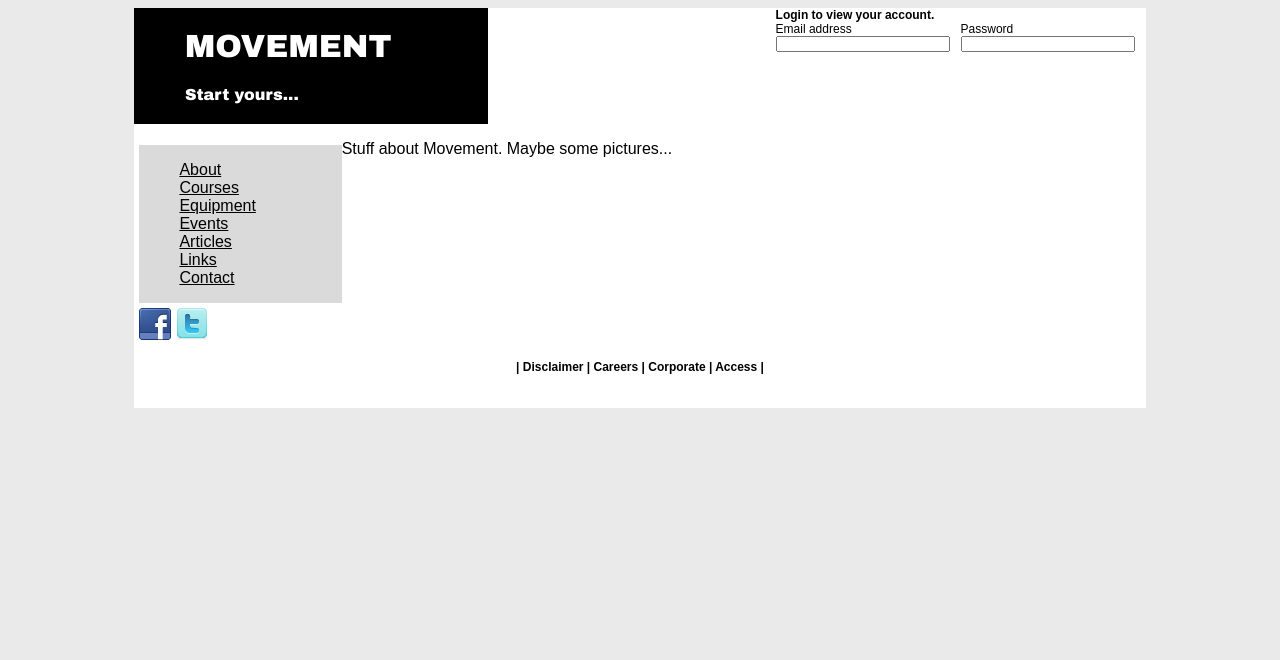
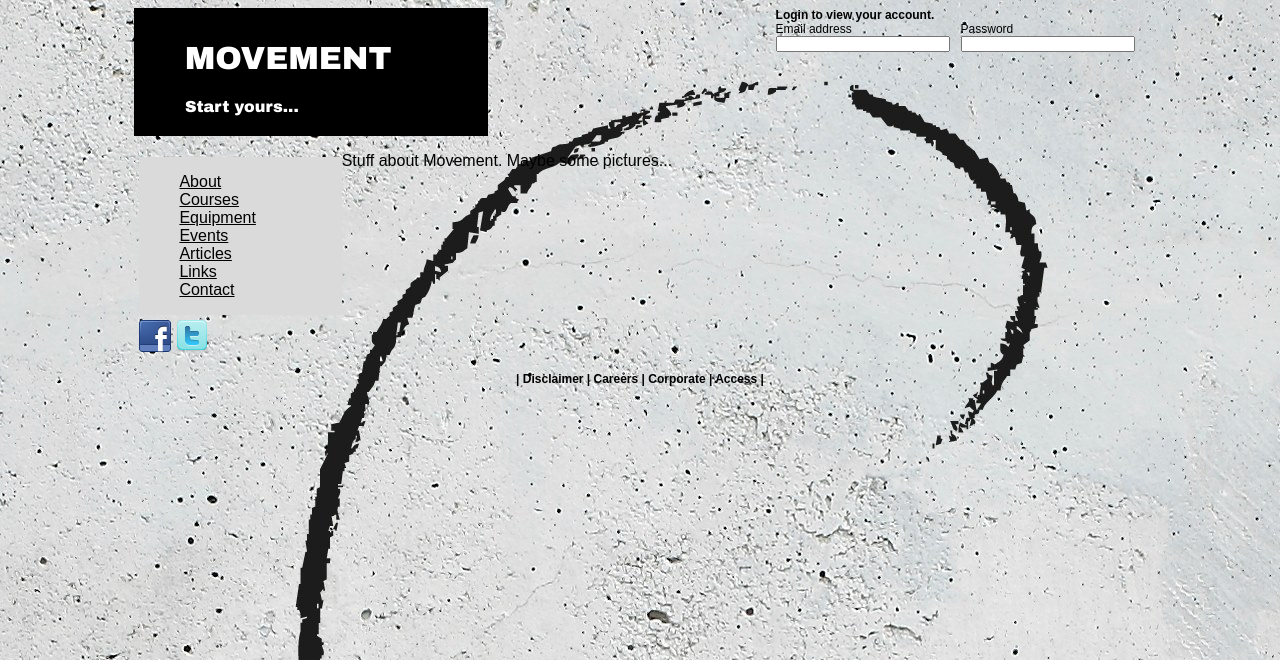
Before and after one commit to Joboto/WebDDev, a PHP site: page /about.html in a window 1280 px wide. Shown: the top 660 px of the page. Run offline with PHP 8.4, Linux system fonts and the light colour scheme.

Commit message:
Changing background image
Monkey on concrete image.

```diff
--- a/movement/about.html
+++ b/movement/about.html
@@ -8,10 +8,10 @@
 <body>
 <div id="container">
 	<div id="header">
-		<div id="logo">
+		<a href="index.php" id="logo"><div>
 			<h1>MOVEMENT</h1>
 			<h4>Start yours...</h4>
-		</div>
+		</div></a>
 	<div id="loginbox">
 		<h4 style="margin:0">Login to view your account.</h4>
 		<form>
--- a/movement/contact.php
+++ b/movement/contact.php
@@ -8,10 +8,10 @@
 <body>
 <div id="container">
 	<div id="header">
-		<div id="logo">
+		<a href="index.php" id="logo"><div>
 			<h1>MOVEMENT</h1>
 			<h4>Start yours...</h4>
-		</div>
+		</div></a>
 	<div id="loginbox">
 		<h4 style="margin:0">Login to view your account.</h4>
 		<form>
--- a/movement/css/structure.css
+++ b/movement/css/structure.css
@@ -1,5 +1,5 @@
- body{background-color:#EAEAEA;color:black;font-family:Sans-serif;}
- #container{width:80%;margin:auto;background-color:white;}
+ body{background-image:url("../images/movMonkei.jpg");color:black;font-family:Sans-serif;}
+ #container{width:80%;margin:auto;}
  #header{width:100%;}
  #logo{float:left;background-color:black;color:white;width:30%;padding-left:5%;font-family:"Arial Black", Gadget, sans-serif;}
  #loginbox{float:right;font-size:75%;}
--- a/movement/links.html
+++ b/movement/links.html
@@ -8,10 +8,10 @@
 <body>
 <div id="container">
 	<div id="header">
-		<div id="logo">
+		<a href="index.php" id="logo"><div>
 			<h1>MOVEMENT</h1>
 			<h4>Start yours...</h4>
-		</div>
+		</div></a>
 	<div id="loginbox">
 		<h4 style="margin:0">Login to view your account.</h4>
 		<form>
```
Also changed, not shown: movement/images/movMonkei.jpg (added).
